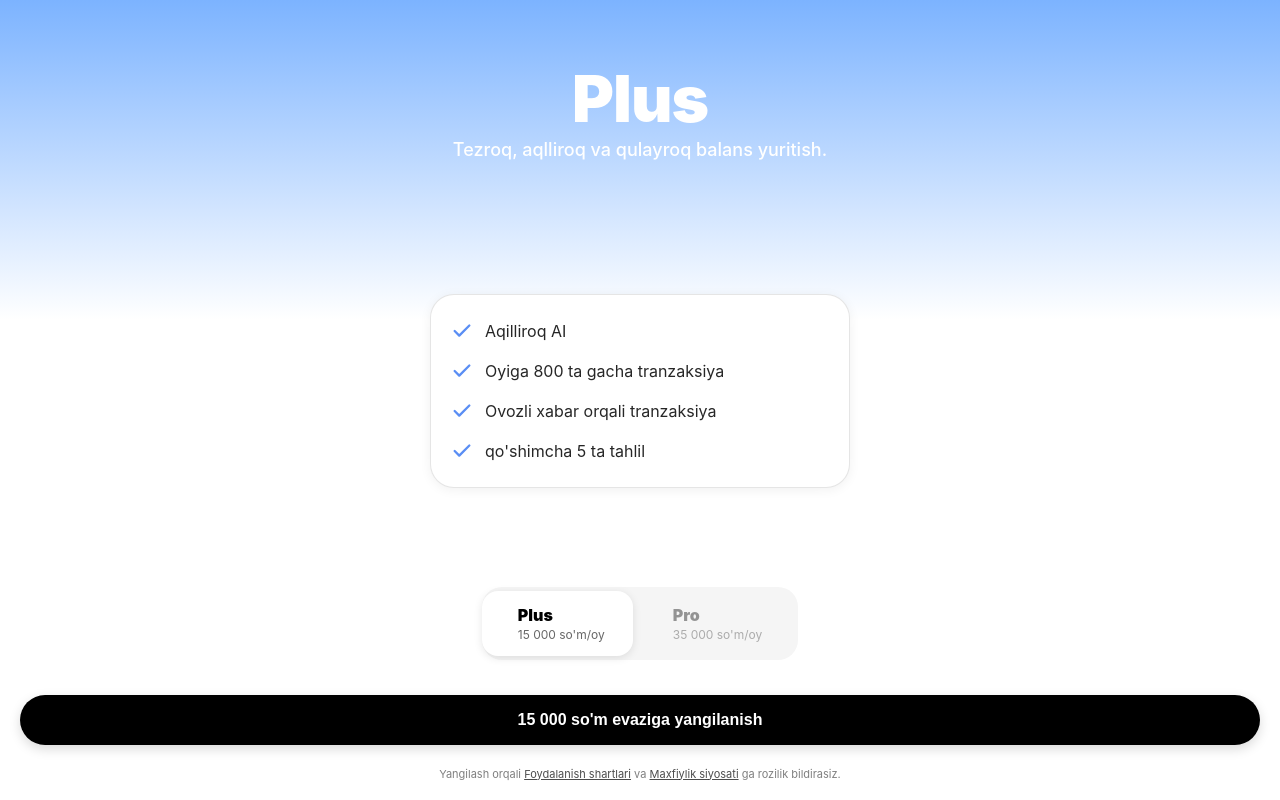
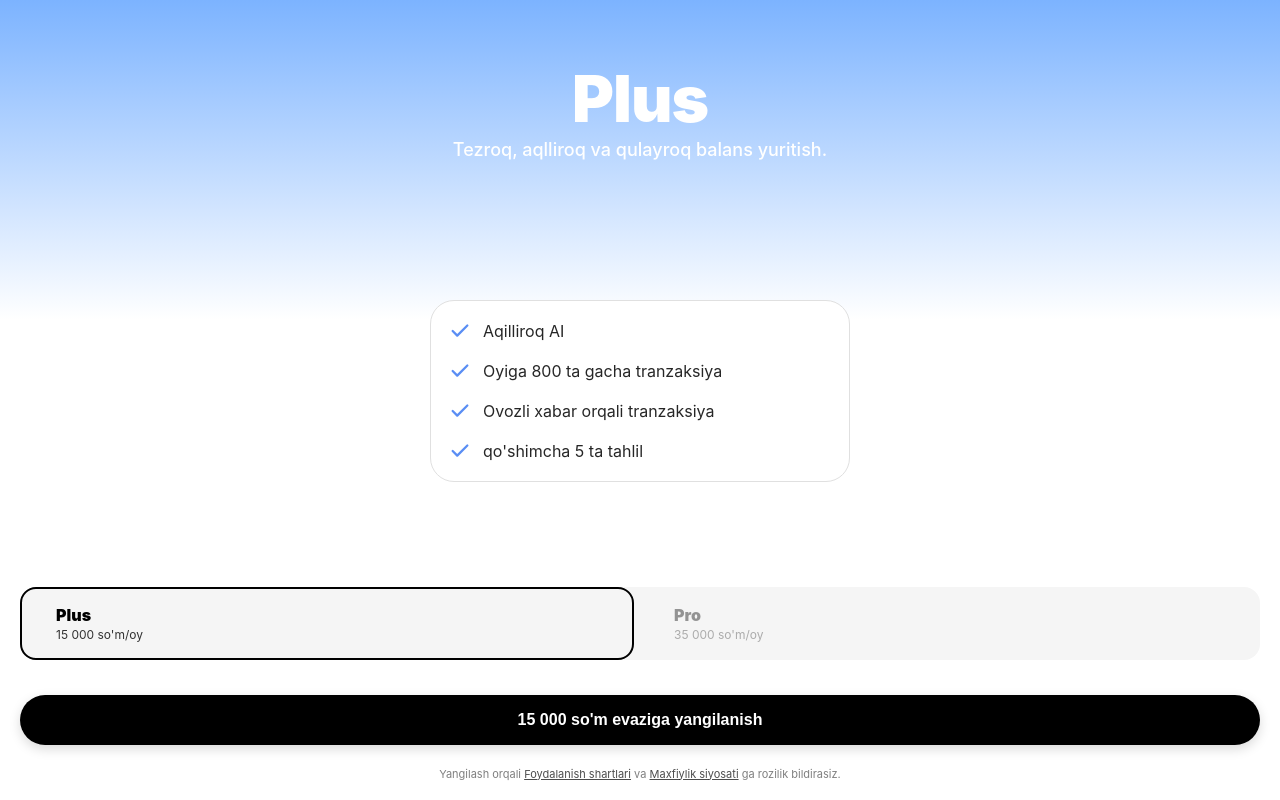
Before and after one commit to Usergeee443/pulbot_mini_app, a Flask app: page /payment in a window 1280 px wide. Run offline with Flask 3, Linux system fonts and the light colour scheme; some libraries are stand-ins or nearby versions.

Commit message:
Make price selector same width as action button (full width with 20px margins)

```diff
--- a/templates/payment.html
+++ b/templates/payment.html
@@ -88,16 +88,15 @@
         /* Feature list - card with border, qoq o'rtada */
         .features-list {
             width: 100%;
-            max-width: 420px;
+            width: 420px;
             display: flex;
             flex-direction: column;
             gap: 16px;
             transition: opacity 0.4s ease;
             background: white;
-            border: 1.5px solid rgba(0, 0, 0, 0.1);
+            border: 0.5px solid #E0E0E0;
             border-radius: 24px;
-            padding: 24px 20px;
-            box-shadow: 0 2px 12px rgba(0, 0, 0, 0.06);
+            padding: 18px 18px;
         }
 
         .feature-item {
@@ -143,20 +142,21 @@
 
         .price-selector-wrapper {
             background: #F5F5F5;
-            border-radius: 20px;
+            border-radius: 16px;
             padding: 4px;
             display: flex;
             gap: 4px;
             position: relative;
+            width: 100%;
+            max-width: calc(100vw - 40px);
         }
 
         .price-slider {
             position: absolute;
-            top: 4px;
-            bottom: 4px;
-            background: white;
+            top: 0px;
+            bottom: 0px;
+            border: solid 2px #000000;
             border-radius: 16px;
-            box-shadow: 0 2px 8px rgba(0, 0, 0, 0.1);
             transition: all 0.35s cubic-bezier(0.4, 0, 0.2, 1);
             z-index: 0;
         }
@@ -164,13 +164,13 @@
         .price-btn {
             background: transparent;
             border: none;
+            width: 100%;
             border-radius: 16px;
             padding: 14px 32px;
             cursor: pointer;
             transition: all 0.35s cubic-bezier(0.4, 0, 0.2, 1);
             position: relative;
             z-index: 1;
-            min-width: 140px;
         }
 
         .price-btn:active {
@@ -198,7 +198,7 @@
         }
 
         .price-btn.selected .price-amount {
-            color: rgba(0, 0, 0, 0.6);
+            color: rgba(0, 0, 0, 0.80);
         }
 
         /* Button - 100% radius + press effect */
```
